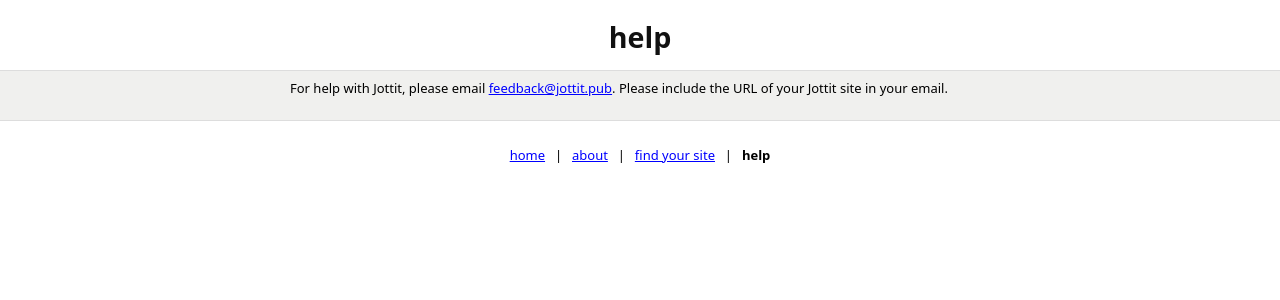
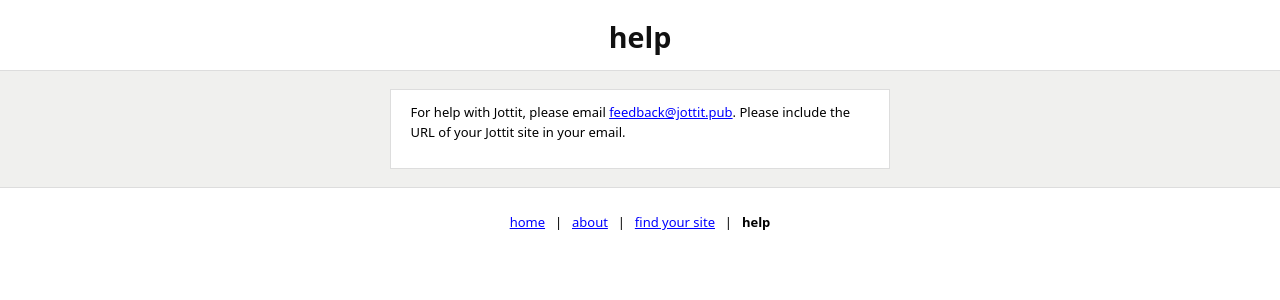
Before and after one commit to simonbc/jottit, a Flask app: page /help in a window 1280 px wide. Shown: the top 300 px of the page. Run offline with Flask 3, Linux system fonts and the light colour scheme; some libraries are stand-ins or nearby versions.

Commit message:
Add white card background for /about and /help content
The templates reference .content-card but no rule styled it, so the
text sat directly on the gray page background instead of inside a
centered white card the way the 2007 original renders it.

Co-Authored-By: Claude Opus 4.7 (1M context) <noreply@anthropic.com>

```diff
--- a/jottit/static/components.css
+++ b/jottit/static/components.css
@@ -169,6 +169,14 @@
     max-width: 700px;
     margin-left: auto;
     margin-right: auto;
+  }
+
+  .content-card {
+    background: #fff;
+    border: 1px solid var(--color-border);
+    padding: 1em 1.5em;
+    margin: 10px auto;
+    max-width: 500px;
   }
 
   .main-nav {
```
